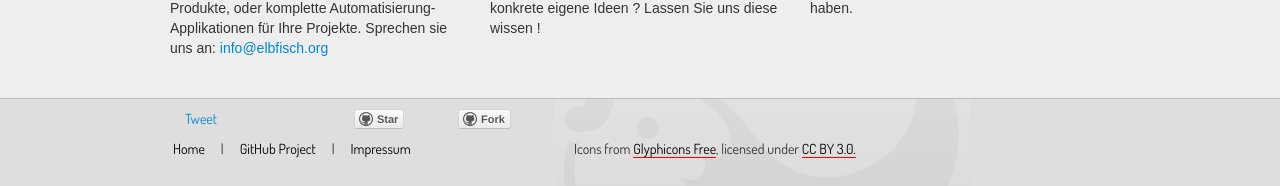
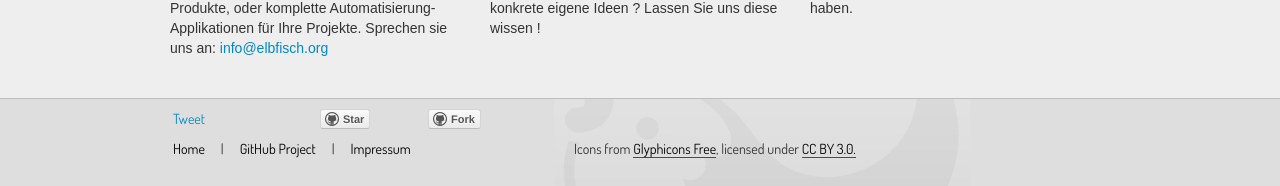
Before and after one commit to mskgmbh/elbfisch, a Jekyll site: the page built from index.html, in a window 1280 px wide and 1400 px high, scrolled down 475 px. Shown: the part 1211-1397 px from the top of the window. Built offline with Jekyll 4.4.1, drawn with Linux system fonts in a browser that asks for light colours; comment, search, counter and statistics services are not loaded.

Commit message:
Style fixed

```diff
--- a/assets/css/styles.css
+++ b/assets/css/styles.css
@@ -166,21 +166,13 @@ BODY {
   text-decoration: none;
 }
 .footer .gitSocialInner IFRAME {
-  z-index: 10;
-  padding: 0 8px;
-}
-.footer UL.social LI.tweetButton {
-  padding: 0 12px;
+  padding: 0 10px;
 }
 .footer UL.social LI.tweetButton IFRAME {
-  width: 82px !important;
-}
-.footer UL.social LI.plusOneButton {
-  padding-right: 0px !important;
-  padding-left: 5px !important;
+  width: 85px !important;
 }
 .footer UL.social LI.plusOneButton > DIV {
-  width: 72px !important;
+  width: 65px !important;
 }
 .imprint {
   font-family: Arial;
```
